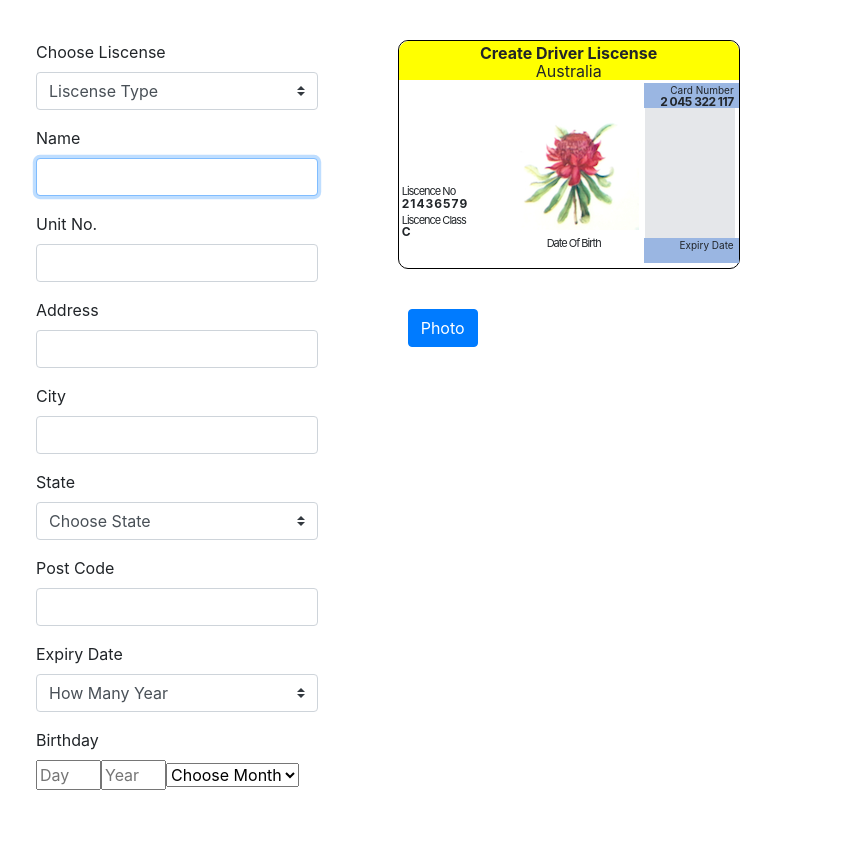
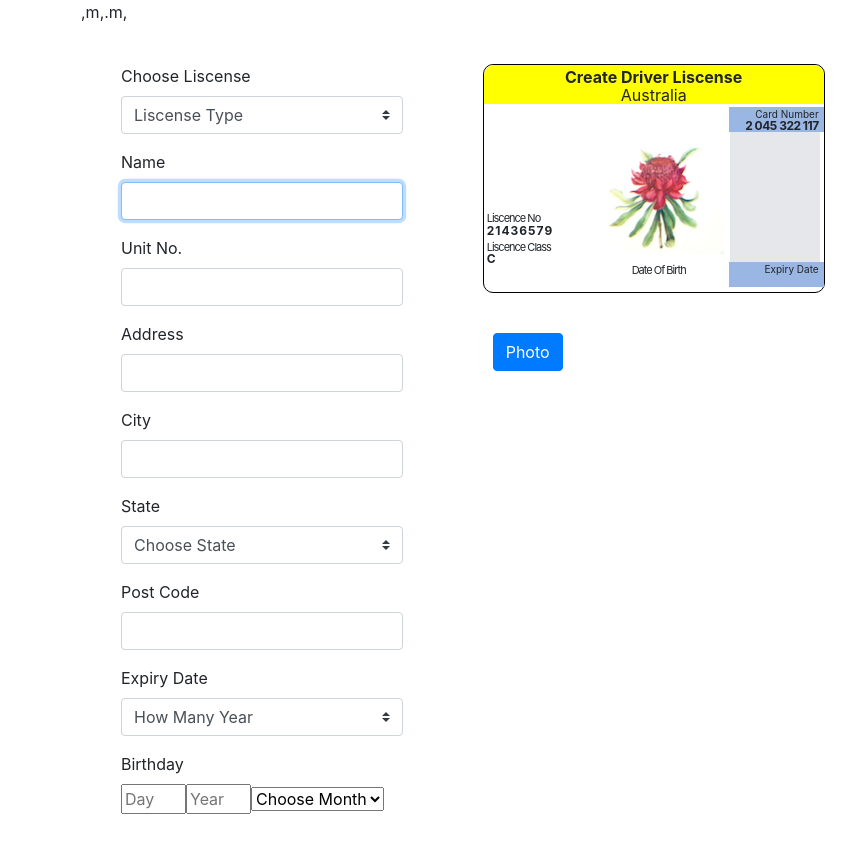
Before and after one commit to punyagit/react-project, a React (Create React App) app: page / in a window 1280 px wide. Shown: the whole page, without its empty margins (4-860 px from the left). Before the commit the page ends 830 px from the top, so only its background shows below. Built offline with nearby package versions, Linux system fonts and the light colour scheme.

Commit message:
fix layout issue in create id

```diff
--- a/src/App.js
+++ b/src/App.js
@@ -1,18 +1,14 @@
 import React, { Component } from 'react';
 import './styles/App.css';
-import Fifteen from './component/gameOfFIfteen/fifteen';
-import CreateId from './component/cretaeId/createId'
+import Navigation from './component/navigation';
+
 class App extends Component {
+
   render() {
     return (
       <div className="App">
-        <div>
-          {/* <Fifteen /> */}
-        </div>
-        <div>
-          <CreateId />
+        <Navigation />
 
-        </div>
 
       </div>
     );
--- /dev/null
+++ b/src/component/navigation.jsx
@@ -0,0 +1,26 @@
+import React, { Component } from 'react';
+import Fifteen from './gameOfFIfteen/fifteen';
+import CreateId from './cretaeId/createId'
+class Navigation extends Component {
+    state = {
+        value: true,
+    }
+    render() {
+        return (
+
+            <React.Fragment>
+                <div className="container">
+                    <header>,m,.m,</header>
+                    <div className="component">
+                        {(this.state.value) ? <CreateId /> : <Fifteen />}
+                    </div>
+                </div>
+
+
+            </React.Fragment>
+
+        );
+    }
+}
+
+export default Navigation;
--- a/src/styles/App.css
+++ b/src/styles/App.css
@@ -2,6 +2,6 @@
 
   display: flex;
 
+}
 
-
-}
+/* style for navigation.jsx */
--- a/src/styles/createId.css
+++ b/src/styles/createId.css
@@ -92,6 +92,7 @@ span{
 }
 
 .left-side {
+    position: relative;
     margin-left:3px;
     width: 200px;
 }
@@ -116,7 +117,7 @@ span{
 }
 .position-detail{
     position: absolute;
-    top:178px;
+    top:98px;
 }
 
 .span-class-no{
@@ -159,7 +160,7 @@ span{
 
 .date-birth{
     position: absolute;
-    top: 235px;
+    top: 155px;
     margin-left:145px;
     min-width:100px;
 }
```
Also changed, not shown: image/fifteen.png (deleted), image/id.png (deleted).
